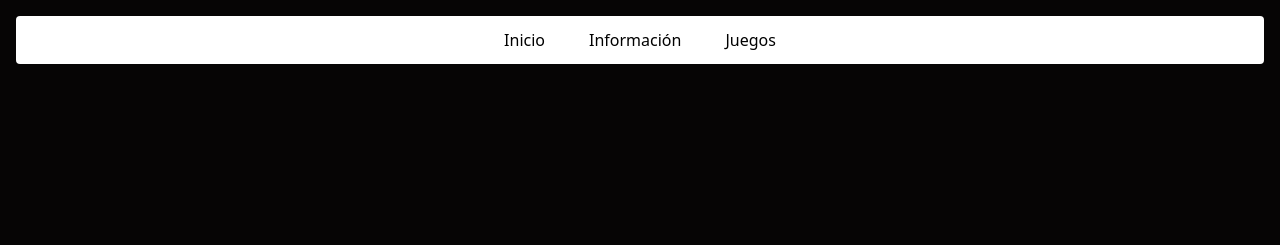
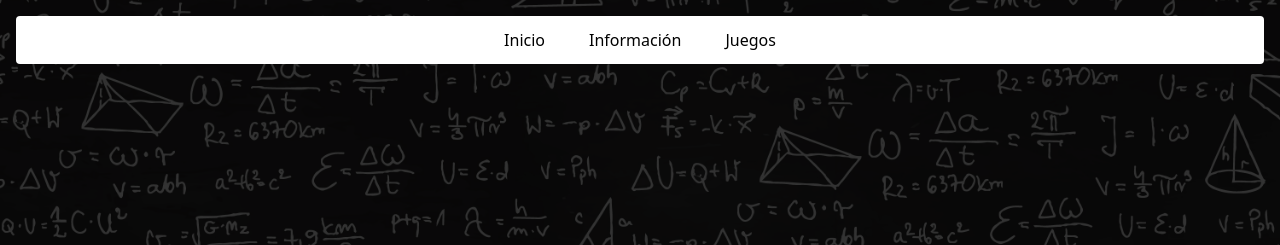
Before and after one commit to CallMeBull3t/DiaDelPi, a plain HTML site: page src/app/index.html in a window 1280 px wide. Shown: the top 245 px of the page. Drawn offline with nearby package versions, Linux system fonts and the light colour scheme; the site is published under a folder, as on GitHub Pages, so addresses that start at the root find nothing.

Commit message:
Update index.html

```diff
--- a/src/app/index.html
+++ b/src/app/index.html
@@ -35,7 +35,7 @@
     <main class="h-dvh">
       <!-- Hero section -->
       <section
-        class="flex max-sm:flex-col pt-20 h-full bg-[url(/public/Fondo.jpg)] bg-cover bg-center relative"
+        class="flex max-sm:flex-col pt-20 h-full bg-[url(../../public/Fondo.jpg)] bg-cover bg-center relative"
       >
         <!-- Black layer -->
         <div class="absolute inset-0 bg-black/80"></div>
```
